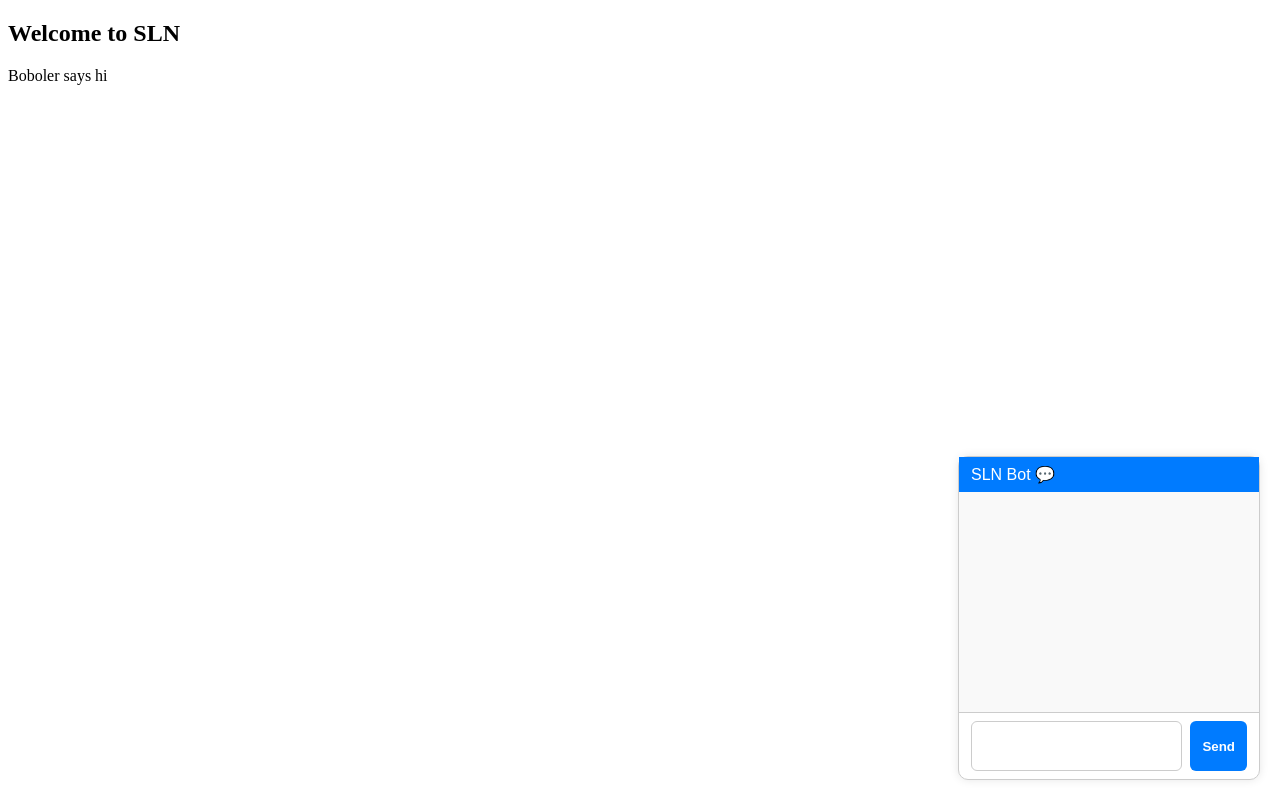
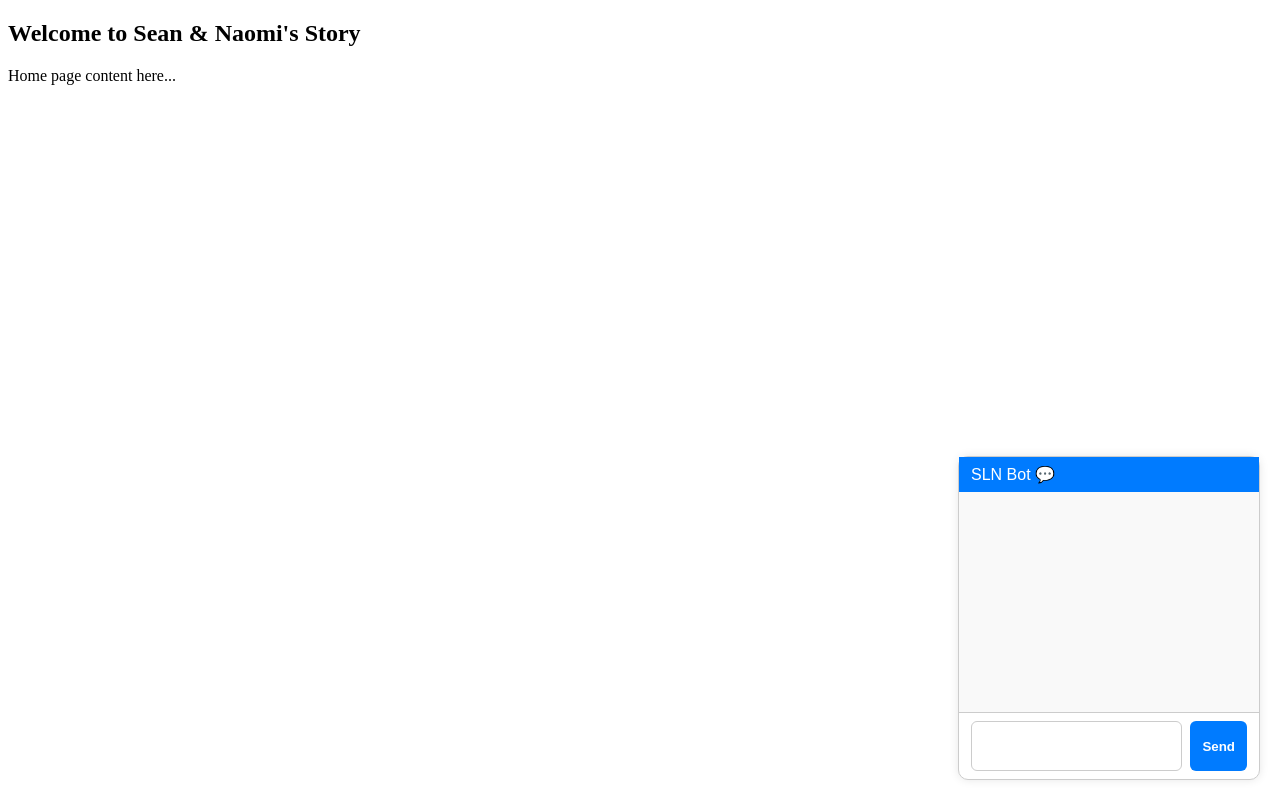
Before and after one commit to BobolismLeaders/SLN, a plain HTML site: page index.html in a window 1280 px wide. Drawn offline with Linux system fonts and the light colour scheme.

Commit message:
Update index.html

```diff
--- a/index.html
+++ b/index.html
@@ -134,60 +134,28 @@
 
 <script>
   // Pages content (example placeholders)
-    const pages = {
-      home: `
-        <h2>Welcome to SLN</h2>
-        <p>Boboler says hi</p>
-      `,
-      story: `
-        <h2>How It All Began</h2>
-        <p>bismillah bismillah bismillah bismillah bismillah bismillah bismillah bismillah bismillah bismillah bismillah bismillah bismillah bismillah bismillah bismillah bismillah bismillah bismillah bismillah bismillah bismillah bismillah bismillah bismillah bismillah bismillah bismillah bismillah bismillah bismillah bismillah bismillah bismillah bismillah bismillah bismillah bismillah bismillah bismillah bismillah bismillah bismillah bismillah bismillah bismillah bismillah bismillah bismillah bismillah bismillah bismillah bismillah bismillah bismillah bismillah bismillah bismillah bismillah bismillah bismillah bismillah bismillah bismillah bismillah bismillah bismillah bismillah bismillah bismillah bismillah bismillah bismillah bismillah bismillah bismillah bismillah</p>
-      `,
-      gallery: `
-        <h2>Moments Captured</h2>
-        <div class="gallery" role="list">
-          <img src="https://lh3.googleusercontent.com/a-/ALV-UjV7UYfjfZNY8MKU8r8i4pFGyhpfpKVAA3eVkWVEO_E0GIfLa7Sj=s128-p-k-rw-no" alt="Naomi's Teddy Bear" tabindex="0" role="listitem">
-          <img src="file:///var/folders/c3/2pk06vgs2r50fdrjhmbyhtjr0000gn/T/TemporaryItems/NSIRD_screencaptureui_M9ngss/%E6%88%AA%E5%9C%96%202025-06-18%20%E4%B8%8A%E5%8D%889.57.15.png" alt="Walking together" tabindex="0" role="listitem">
-          <img src="https://via.placeholder.com/300x200?text=Paris+Trip" alt="Paris Trip" tabindex="0" role="listitem">
-          <img src="https://via.placeholder.com/300x200?text=Beach+Sunset" alt="Beach Sunset" tabindex="0" role="listitem">
-        </div>
-      `,
-      timeline: `
-        <h2>Timeline</h2>
-        <p>2025/1/__ – Labubu met</p>
-        <p>2025/2/__ – 告白</p>
-        <p>2025/5/30 – 一起走被boboler+dean拍</p>
-        <p>2025/6/3 – Naomi becomes the priest's wife in Bobolism</p>
-        <p>2025/6/4 – Sean Liao becomes king</p>
-        <p>2025/6/4 – Naomi becomes queen</p>
-        <p>2025/6/15 – Sean 14th Birthday – 開放水域</p>
-        <p>2025/9/17 – Naomi 15th Birthday</p>
-        <p>2027/6/15 – Sean 16th Birthday – (Hint: chapter 28)</p>
-        <p>2028/6/15 – Sean 17th Birthday – 訂婚</p>
-        <p>2029/6/15 – Sean 18th Birthday – 結婚</p>
-        <p>2029/6/16 – Naomi van den Heuvel → Naomi Liao</p>
-        <p>2031/6/15 – Sean 20th Birthday – make babies</p>
-        <p>2032/4/15 – Children born (___ Liao)</p>
-        <p>2032/6/15 – Sean 21st Birthday</p>
-        <p>2033/6/15 – Sean 22nd Birthday – graduate from college</p>
-        <p>2034/6/15 – Sean 23rd Birthday – another make baby thing</p>
-        <p>2035/6/15 – Sean 24th Birthday – another baby born (___ Liao)</p>
-      `,
-      contact: `
-        <h2>Contact Us</h2>
-        <form id="contact-form" novalidate>
-          <label for="name">Your name</label>
-          <input type="text" id="name" name="name" placeholder="Your name" required>
-          <label for="email">Your email</label>
-          <input type="email" id="email" name="email" placeholder="Your email" required>
-          <label for="message">Your message</label>
-          <textarea id="message" name="message" placeholder="Your message..." rows="6" required></textarea>
-          <button type="submit">Send Message</button>
-        </form>
-      `
-    };
-
-
+  const pages = {
+    home: `<section id="home"><h1>Welcome to Sean & Naomi's Story</h1><p>Home page content here...</p></section>`,
+    story: `<section id="story"><h1>Their Story</h1><p>This is how they met...</p></section>`,
+    gallery: `<section id="gallery" class="gallery" tabindex="0">
+                <h1>Gallery</h1>
+                <img src="https://placekitten.com/200/200" alt="Cute kitten 1" tabindex="0">
+                <img src="https://placekitten.com/201/200" alt="Cute kitten 2" tabindex="0">
+                <img src="https://placekitten.com/202/200" alt="Cute kitten 3" tabindex="0">
+              </section>`,
+    contact: `<section id="contact"><h1>Contact Us</h1>
+                <form id="contact-form" novalidate>
+                  <label for="name">Name:</label><br />
+                  <input id="name" name="name" type="text" required minlength="2"><br />
+                  <label for="email">Email:</label><br />
+                  <input id="email" name="email" type="email" required><br />
+                  <label for="message">Message:</label><br />
+                  <textarea id="message" name="message" rows="4" required minlength="5"></textarea><br />
+                  <button type="submit">Send Message</button>
+                </form>
+              </section>`,
+    timeline: `<section id="timeline"><h1>Timeline</h1><p>Important dates and events...</p></section>`
+  };
 
   // Elements
   const content = document.getElementById('content');
```
